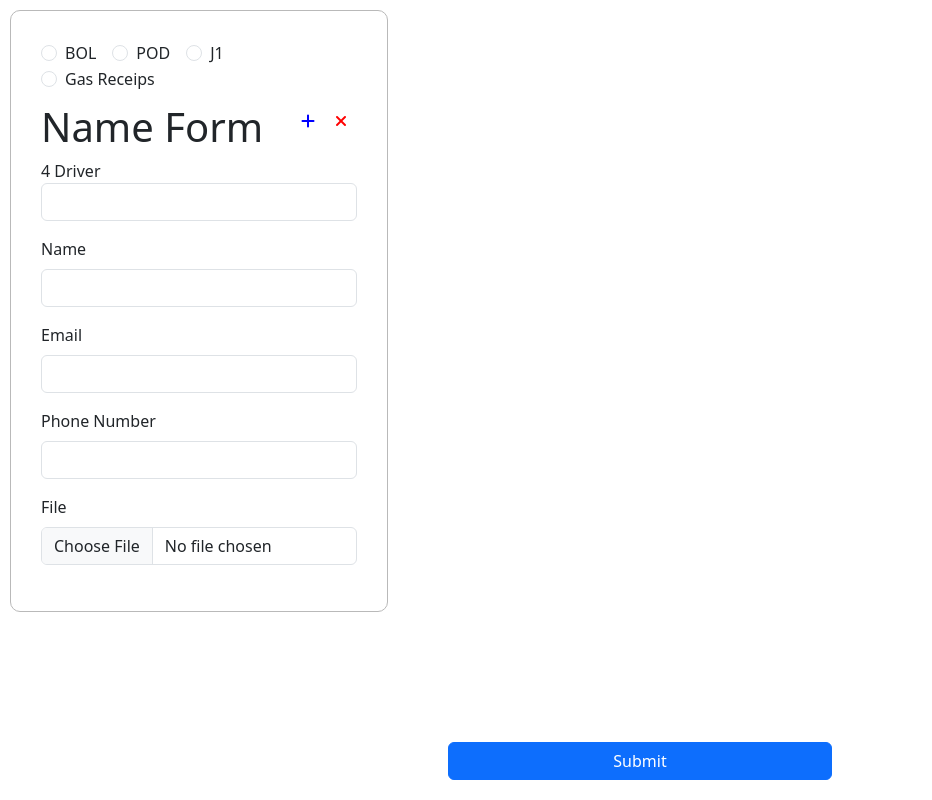
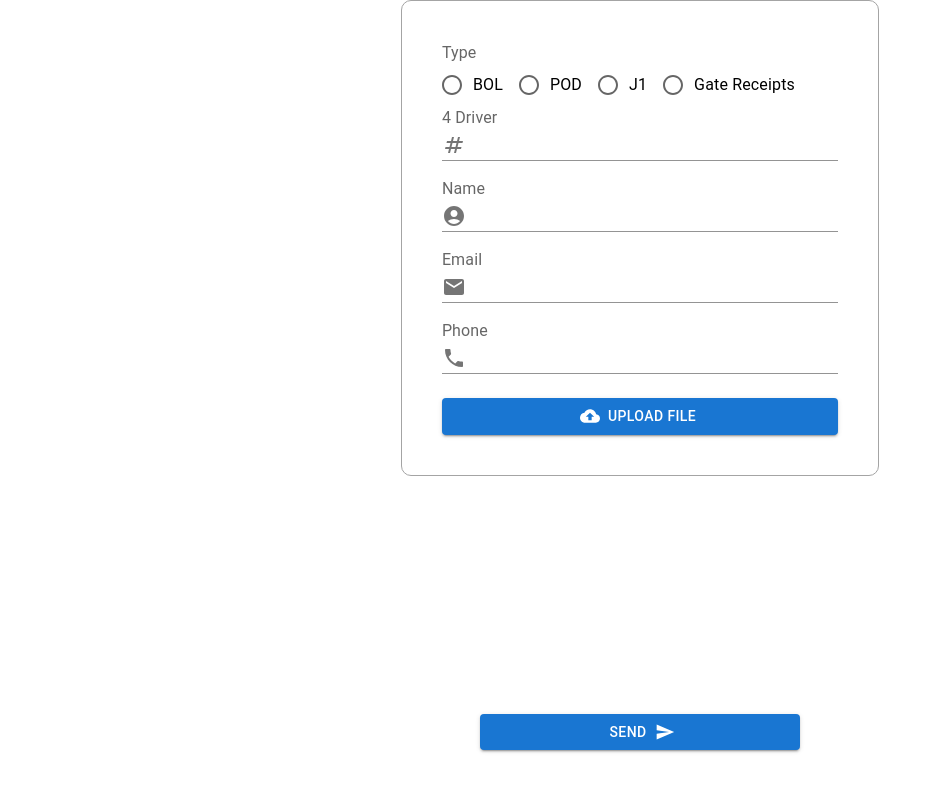
Before and after one commit to sebasOseaYo/Form, a React (Vite) app in the folder drivers-form/: page / in a window 1280 px wide. Shown: the whole page, without its empty margins (0-932 px from the left). Built offline with nearby package versions, Linux system fonts and the light colour scheme.

Commit message:
New structure

```diff
--- a/drivers-form/index.html
+++ b/drivers-form/index.html
@@ -4,9 +4,6 @@
 <head>
   <meta charset="UTF-8" />
   <link rel="icon" type="image/svg+xml" href="/src/assets/icons8-google-forms.svg" />
-  <link href="https://cdn.jsdelivr.net/npm/bootstrap@5.3.3/dist/css/bootstrap.min.css" rel="stylesheet"
-    integrity="sha384-QWTKZyjpPEjISv5WaRU9OFeRpok6YctnYmDr5pNlyT2bRjXh0JMhjY6hW+ALEwIH" crossorigin="anonymous">
-  <script src="https://kit.fontawesome.com/ff7875a748.js" crossorigin="anonymous"></script>
   <meta name="viewport" content="width=device-width, initial-scale=1.0" />
   <title>Driver Form</title>
 </head>
--- a/drivers-form/src/components/Form/form.css
+++ b/drivers-form/src/components/Form/form.css
@@ -1,42 +1,5 @@
-.page-container {
-    width: 100%;
-    height: 100%;
+.form-container form {
+    padding: 5vh;
+    border: 1px solid rgb(164, 164, 164);
+    border-radius: 10px;
 }
-
-.form-container {
-    border-radius: 10px;
-    border: 1px solid rgb(185, 185, 185);
-    width: 30%;
-    padding: 30px;
-}
-
-.form-checker {
-    margin-bottom: 10px;
-}
-
-.utilities {
-    padding: 10px;
-}
-
-form .title {
-    margin-top: -20px;
-}
-
-.fa-solid.fa-plus {
-    color: blue;
-    float: right;
-    margin-right: 20px;
-    cursor: pointer;
-}
-
-.fa-solid.fa-xmark {
-    float: right;
-    color: red;
-    cursor: pointer;
-}
-
-.fa-solid.fa-plus:hover,
-.fa-solid.fa-xmark:hover {
-    background-color: rgb(228, 228, 228);
-    border-radius: 5px;
-}
--- a/drivers-form/src/components/Form/form.jsx
+++ b/drivers-form/src/components/Form/form.jsx
@@ -1,66 +1,129 @@
 import React from 'react'
 import './form.css'
-import { Tooltip } from '@mui/material'
+// MATERIAL UI
+import Radio from '@mui/material/Radio';
+import RadioGroup from '@mui/material/RadioGroup';
+import FormControlLabel from '@mui/material/FormControlLabel';
+import FormControl from '@mui/material/FormControl';
+import FormLabel from '@mui/material/FormLabel';
+import InputLabel from '@mui/material/InputLabel';
+import Input from '@mui/material/Input';
+import InputAdornment from '@mui/material/InputAdornment';
+import Button from '@mui/material/Button';
+import { styled } from '@mui/material/styles';
+// MATERIAL UI ICONS
+import AccountCircleIcon from '@mui/icons-material/AccountCircle';
+import NumbersIcon from '@mui/icons-material/Numbers';
+import EmailIcon from '@mui/icons-material/Email';
+import LocalPhoneIcon from '@mui/icons-material/LocalPhone';
+import CloudUploadIcon from '@mui/icons-material/CloudUpload';
+
+
+const VisuallyHiddenInput = styled('input')({
+    clip: 'rect(0 0 0 0)',
+    clipPath: 'inset(50%)',
+    height: 1,
+    overflow: 'hidden',
+    position: 'absolute',
+    bottom: 0,
+    left: 0,
+    whiteSpace: 'nowrap',
+    width: 1,
+});
 
 const form = () => {
     return (
         <>
-            <div className="page-container">
-                <div className="form-container">
-                    {/* ELECCIÓN DE FORMULARIO */}
-                    <div className="form-checker">
-                        <div class="form-check form-check-inline">
-                            <input class="form-check-input" type="radio" name="inlineRadioOptions" id="inlineRadio1" value="option1" />
-                            <label class="form-check-label" for="inlineRadio1">BOL</label>
-                        </div>
-                        <div class="form-check form-check-inline">
-                            <input class="form-check-input" type="radio" name="inlineRadioOptions" id="inlineRadio2" value="option2" />
-                            <label class="form-check-label" for="inlineRadio2">POD</label>
-                        </div>
-                        <div class="form-check form-check-inline">
-                            <input class="form-check-input" type="radio" name="inlineRadioOptions" id="inlineRadio3" value="option3" />
-                            <label class="form-check-label" for="inlineRadio3">J1</label>
-                        </div>
-                        <div class="form-check form-check-inline">
-                            <input class="form-check-input" type="radio" name="inlineRadioOptions" id="inlineRadio3" value="option3" />
-                            <label class="form-check-label" for="inlineRadio3">Gas Receips</label>
-                        </div>
-                    </div>
-                    <form>
-                        {/* UTILIDADES */}
-                        <div className="utilities">
-                            <Tooltip title="Remove Form">
-                                <i className="fa-solid fa-xmark"></i>
-                            </Tooltip>
-                            <Tooltip title="Add Form">
-                                <i className="fa-solid fa-plus"></i>
-                            </Tooltip>
-                        </div>
-                        {/* FORMULARIO */}
-                        <h1 className="title">Name Form</h1>
-                        <div className="mb-3">
-                            <la className="form-label">4 Driver</la>
-                            <input type="fordriver" required className="form-control" />
-                        </div>
-                        <div className="mb-3">
-                            <label className="form-label">Name</label>
-                            <input type="name" required className="form-control" />
-                        </div>
-                        <div className="mb-3">
-                            <label className="form-label">Email</label>
-                            <input type="email" required className="form-control" />
-                        </div>
-                        <div className="mb-3">
-                            <label className="form-label">Phone Number</label>
-                            <input type="number" required className="form-control" />
-                        </div>
-                        <label className="form-label">File</label>
-                        <div class="input-group mb-3">
-                            <input type="file" required class="form-control" />
-                        </div>
-                    </form>
-                </div>
+            <div className="form-container">
+                <form>
+                    <FormControl>
+                        <FormLabel id="demo-row-radio-buttons-group-label">Type</FormLabel>
+                        <RadioGroup
+                            row
+                            aria-labelledby="demo-row-radio-buttons-group-label"
+                            name="row-radio-buttons-group">
+                            <FormControlLabel value="BOL" control={<Radio />} label="BOL" />
+                            <FormControlLabel value="POD" control={<Radio />} label="POD" />
+                            <FormControlLabel value="J1" control={<Radio />} label="J1" />
+                            <FormControlLabel value="Gas Receipts" control={<Radio />} label="Gate Receipts" />
+                        </RadioGroup>
+                    </FormControl>
+                    <InputLabel htmlFor="input-with-icon-adornment">
+                        4 Driver
+                    </InputLabel>
+                    <Input sx={{
+                        width: '100%',
+                        marginBottom: 2
+                    }}
+                        id="input-with-icon-adornment"
+                        startAdornment={
+                            <InputAdornment position="start">
+                                <NumbersIcon />
+                            </InputAdornment>
+                        }
+                    />
+                    <InputLabel htmlFor="input-with-icon-adornment">
+                        Name
+                    </InputLabel>
+                    <Input sx={{
+                        width: '100%',
+                        marginBottom: 2
+                    }}
+                        type='name'
+                        id="input-with-icon-adornment"
+                        startAdornment={
+                            <InputAdornment position="start">
+                                <AccountCircleIcon />
+                            </InputAdornment>
+                        }
+                    />
+                    <InputLabel htmlFor="input-with-icon-adornment">
+                        Email
+                    </InputLabel>
+                    <Input sx={{
+                        width: '100%',
+                        marginBottom: 2
+                    }}
+                        type='email'
+                        id="input-with-icon-adornment"
+                        startAdornment={
+                            <InputAdornment position="start">
+                                <EmailIcon />
+                            </InputAdornment>
+                        }
+                    />
+                    <InputLabel htmlFor="input-with-icon-adornment">
+                        Phone
+                    </InputLabel>
+                    <Input sx={{
+                        width: '100%'
+                    }}
+                        type='number'
+                        id="input-with-icon-adornment"
+                        startAdornment={
+                            <InputAdornment position="start">
+                                <LocalPhoneIcon />
+                            </InputAdornment>
+                        }
+                    />
+                    <Button sx={{
+                        marginTop: 3,
+                        width: '100%'
+                    }}
+                        component="label"
+                        role={undefined}
+                        variant="contained"
+                        tabIndex={-1}
+                        startIcon={<CloudUploadIcon />}
+                    >
+                        Upload file
+                        <VisuallyHiddenInput type="file" />
+                    </Button>
+
+                </form>
             </div>
+
+
         </>
     )
 }
--- a/drivers-form/src/index.css
+++ b/drivers-form/src/index.css
@@ -1,5 +1,4 @@
-* {
-    margin: 0px;
-    padding: 0px;
-    background-color: rgb(255, 255, 255);
+*{
+    padding: 0;
+    margin: 0;
 }
--- a/drivers-form/src/pages/Forms/forms.css
+++ b/drivers-form/src/pages/Forms/forms.css
@@ -1,14 +1,11 @@
 .form-render {
-    padding: 10px;
-    width: 100%;
-    height: 100%;
-    display: flex;
-    align-items: center;
-    justify-content: center;
+  display: flex;
+  align-items: center;
+  justify-content: center;
 }
 
-.form-render button {
-    position: absolute;
-    width: 30%;
-    bottom: 20px;
+.form-render Button {
+  position: absolute;
+  width: 25%;
+  bottom: 50px;
 }
--- a/drivers-form/src/pages/Forms/forms.jsx
+++ b/drivers-form/src/pages/Forms/forms.jsx
@@ -1,13 +1,17 @@
 import React from 'react'
 import Form from '../../components/Form/form'
 import './forms.css'
+import Button from '@mui/material/Button';
+import SendIcon from '@mui/icons-material/Send';
 
 const forms = () => {
     return (
         <>
             <div className="form-render">
-                <Form />
-                <button type="submit" className="btn btn-primary">Submit</button>
+                <Form className="form" />
+                <Button variant="contained" endIcon={<SendIcon />}>
+                    Send
+                </Button>
             </div>
         </>
     )
```
Also changed, not shown: drivers-form/package.json (+4 -3 lines), 1 other file (tests, documents, lock files or other folders).
